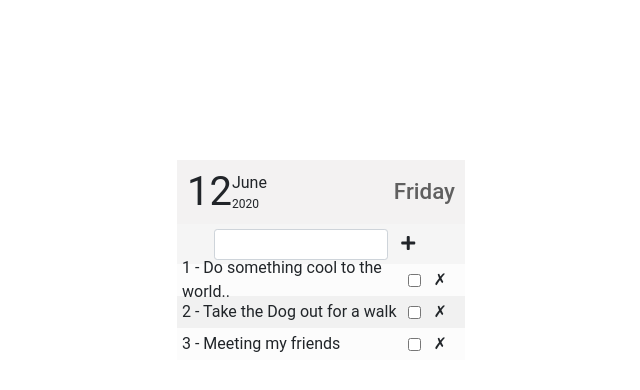
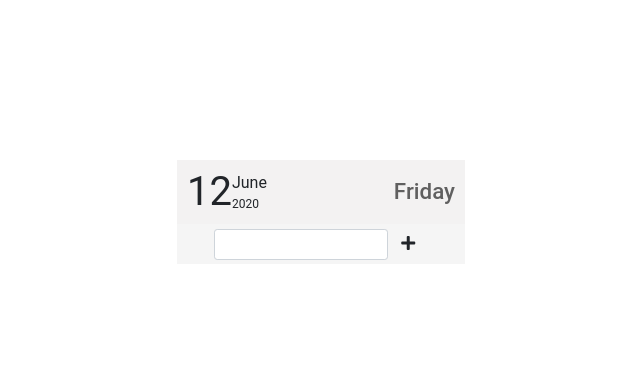
Before and after one commit to bidodev/react.js-todo-list, a React (Create React App) app: page / in a window 1280 px wide. Shown: the top 390 px of the page, without its empty margins (319-959 px from the left). Built offline with nearby package versions, Linux system fonts and the light colour scheme.

Commit message:
using-hooks

```diff
--- a/package.json
+++ b/package.json
@@ -2,7 +2,6 @@
   "name": "todo-list",
   "version": "0.1.0",
   "private": true,
-  "homepage": "react.js-todo-list",
   "dependencies": {
     "@fortawesome/fontawesome-free": "^5.7.2",
     "@testing-library/jest-dom": "^4.2.4",
--- a/src/App.js
+++ b/src/App.js
@@ -1,63 +1,44 @@
-import React, { Component } from 'react';
+import React, { useState } from 'react';
 import './App.css';
 import TodoList from './components/list/list-component';
 import Data from './components/data/data-component';
 
-class App extends Component {
-  constructor() {
-    super();
+const App = () => {
+  const [todos, setTodos] = useState([]);
 
-    this.textInput = React.createRef();
+  const textInput = React.useRef();
 
-    this.state = {
-      todos: [
-        {
-          id: 1,
-          desc: 'Do something cool to the world..',
-          status: false,
-        },
-        {
-          id: 2,
-          desc: 'Take the Dog out for a walk',
-          status: false,
-        },
-        {
-          id: 3,
-          desc: 'Meeting my friends',
-          status: false,
-        },
-      ],
-    };
-  }
+  const handleSubmit = (event) => {
+    event.preventDefault();
 
-  handleSubmit = (event) => {
-    event.preventDefault();
-    const task = this.textInput.current.value;
-    this.textInput.current.value = '';
+    const task = textInput.current.value;
 
-    const todos = [...this.state.todos, { id: this.state.todos.length + 1, desc: task, status: false }];
-    this.setState({ todos });
+    if (!task) return;
+
+    setTodos(() => [...todos, { id: todos.length, desc: task, status: false }]);
+
+    textInput.current.value = '';
   };
 
-  handleComplete = (id) => {
-    this.setState({
-      todos: this.state.todos.map((todo) => {
-        if (todo.id === id) {
-          todo.status = !todo.status;
-        }
-        return todo;
-      }),
-    });
+  const handleComplete = (id) => {
+    const newTodos = [...todos];
+    newTodos[id].status = !newTodos[id].status;
+
+    setTodos(newTodos);
   };
 
-  render() {
+  const handleDelete = (id) => {
+    const newTodos = [...todos];
+    setTodos(() => newTodos.filter((todo) => todo.id !== id));
+  };
+
   return (
     <div className="App">
       <Data />
       {/* header adding a new item */}
       <div className="header-add">
-          <form onSubmit={this.handleSubmit}>
-            <input className="form-control form-control-sm" type="text" ref={this.textInput} />
+        <form onSubmit={handleSubmit}>
+          <input className="form-control form-control-sm" type="text" ref={textInput} />
           <button className="btn">
             <i className="fas fa-plus"></i>
           </button>
@@ -65,9 +46,8 @@ class App extends Component {
       </div>
 
       {/* Pass down the status into the List component */}
-        <TodoList todos={this.state.todos} handleComplete={this.handleComplete} />
+      <TodoList todos={todos} handleDelete={handleDelete} handleComplete={handleComplete} />
     </div>
   );
-  }
-}
+};
 export default App;
--- a/src/components/item/item.component.jsx
+++ b/src/components/item/item.component.jsx
@@ -1,25 +1,22 @@
-import React, { Component } from 'react';
+import React from 'react';
 
-class TodoItem extends Component {
-  changeStyles = () => {
-    if (this.props.todo.status === true) {
-      this.setState({ status: false });
-    }
-  };
+import './item.styles.scss'
 
+const TodoItem =({handleComplete, handleDelete, todo})=> {
+  const { id, desc, status } = todo;
 
-  render() {
-    const { id, desc } = this.props.todo;
     return (
-      <li>
-        {`${id} - ${desc}`}
+      <li className={status ? 'done' : ''}>
+        {`${id + 1} - ${desc}`}
         <div>
-          <input type="checkbox" onChange={this.props.handleComplete.bind(this, id)} />
-          <button className="btn" onClick={() => this.props.del(id)}>✗</button>
+          <input type="checkbox" onChange={() => handleComplete(id)} />
+          <button className="btn" onClick={() => handleDelete(id)}>
+            ✗
+          </button>
         </div>
       </li>
     );
-  }
+
 }
 
 export default TodoItem;
--- a/src/components/item/item.styles.scss
+++ b/src/components/item/item.styles.scss
@@ -0,0 +1,5 @@
+.done {
+  text-decoration: line-through;
+  color: lightgreen;
+  opacity: 0.5;
+}
--- a/src/components/list/list-component.jsx
+++ b/src/components/list/list-component.jsx
@@ -9,16 +9,10 @@ export class TodoList extends Component {
     const { todos } = this.props;
     return (
       <ul className="list-items">
-        {todos.map(todo => <TodoItem key={todo.id} todo={todo} handleComplete={this.props.handleComplete}/>)}
+        {todos.map(todo => <TodoItem key={todo.id} todo={todo} handleDelete={this.props.handleDelete} handleComplete={this.props.handleComplete}/>)}
       </ul>
     );
   }
 }
-// // PropTypes
-// TodoItem.propTypes = {
-//   todo: PropTypes.object.isRequired,
-//   markComplete: PropTypes.func.isRequired,
-//   delTodo: PropTypes.func.isRequired,
-// };
 
 export default TodoList;
```
Lines whose indentation alone changed are shown as unchanged.
